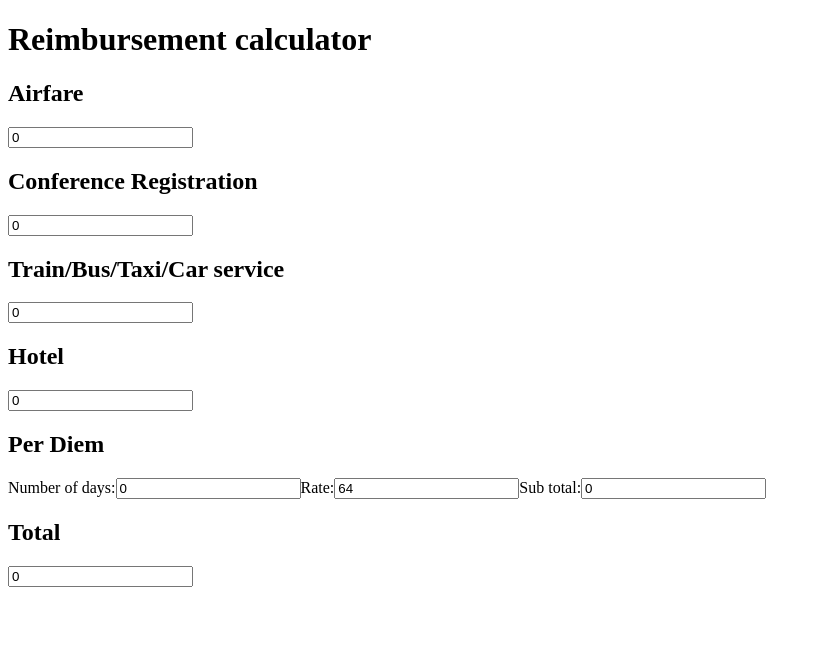
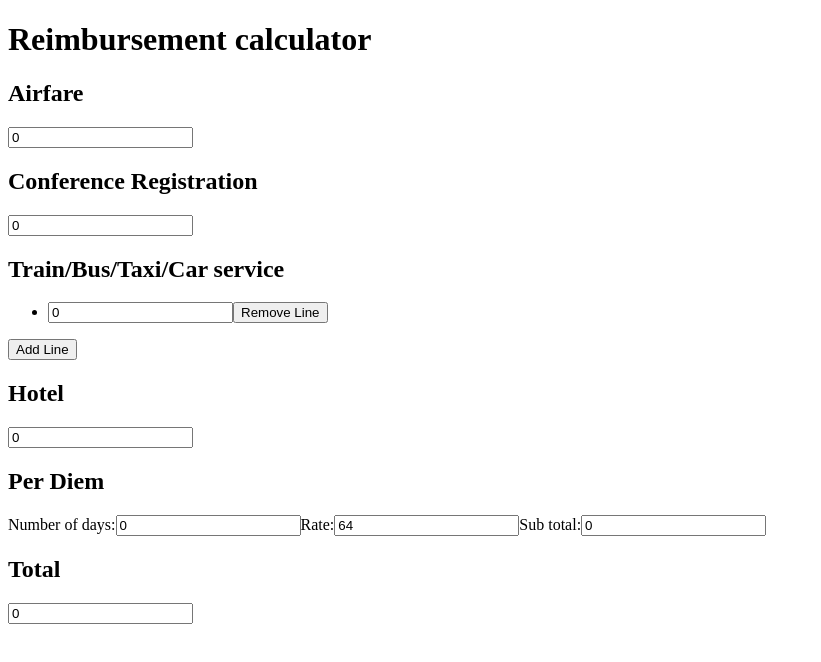
Before and after one commit to jcoyne/ng-reimbursement, an Angular app: page / in a window 1280 px wide. Shown: the top 662 px of the page, without its empty margins (0-821 px from the left). Built offline with nearby package versions, Linux system fonts and the light colour scheme.

Commit message:
Add multiline items (e.g. car, train, bus)

```diff
--- a/src/app/app.component.html
+++ b/src/app/app.component.html
@@ -12,12 +12,12 @@
 
 
   <h2>Train/Bus/Taxi/Car service</h2>
-  <input id="car-total" type="number" step=".01" name="car" [(ngModel)]="model.car.total">
+  <multi-line-item [model]="model.car"></multi-line-item>
 
   <h2>Hotel</h2>
   <input id="hotel-total" type="number" step=".01" name="hotel" [(ngModel)]="model.hotel.total">
 
   <per-diem [model]="model.per_diem"></per-diem>
 
-  <h2>Total</h2> <input id="total" type="number" name="total" [(ngModel)]="model.total">
+  <h2>Total</h2> <input id="total" type="number" step=".01" name="total" [(ngModel)]="model.total">
 </form>
--- a/src/app/app.component.ts
+++ b/src/app/app.component.ts
@@ -1,31 +1,5 @@
 import { Component } from '@angular/core';
-import { PerDiem } from './per-diem';
-
-export class LineItem {
-  constructor(
-    public total: number
-  ) {}
-}
-
-export class Reimbursement {
-  public airfare: LineItem;
-  public registration: LineItem;
-  public car: LineItem;
-  public hotel: LineItem;
-  public per_diem: PerDiem;
-  constructor () {
-    this.airfare = new LineItem(0);
-    this.registration = new LineItem(0);
-    this.car = new LineItem(0);
-    this.hotel = new LineItem(0);
-    this.per_diem = new PerDiem(0, 64);
-  }
-
-  get total() {
-    return this.airfare.total + this.registration.total + this.car.total +
-      this.hotel.total + this.per_diem.total;
-  }
-}
+import { Reimbursement } from './reimbursement';
 
 @Component({
   selector: 'app-root',
@@ -36,5 +10,4 @@ export class Reimbursement {
 export class AppComponent {
   title = 'Reimbursement calculator';
   model = new Reimbursement();
-
 }
--- a/src/app/app.module.ts
+++ b/src/app/app.module.ts
@@ -5,11 +5,13 @@ import { HttpModule } from '@angular/http';
 
 import { AppComponent } from './app.component';
 import { PerDiemComponent } from './per-diem.component';
+import { MultiLineItemComponent } from './multi-line-item.component';
 
 @NgModule({
   declarations: [
     AppComponent,
-    PerDiemComponent
+    PerDiemComponent,
+    MultiLineItemComponent
   ],
   imports: [
     BrowserModule,
--- /dev/null
+++ b/src/app/line-item.ts
@@ -0,0 +1,5 @@
+export class LineItem {
+  constructor(
+    public total: number
+  ) {}
+}
--- /dev/null
+++ b/src/app/multi-line-item.component.html
@@ -0,0 +1,8 @@
+<ul>
+  <li *ngFor="let line of model.lines">
+     <input type="number" step=".01" name="car" [(ngModel)]="line.total">
+     <button (click)="removeLine(line)">Remove Line</button>
+
+   </li>
+</ul>
+<button (click)="addLine()">Add Line</button>
--- /dev/null
+++ b/src/app/multi-line-item.component.ts
@@ -0,0 +1,20 @@
+import { Component, Input } from '@angular/core';
+import { MultiLineItem } from './multi-line-item';
+
+@Component({
+  selector: 'multi-line-item',
+  templateUrl: './multi-line-item.component.html',
+})
+export class MultiLineItemComponent {
+  total = 0
+  @Input()
+  model: MultiLineItem;
+
+  addLine() {
+    this.model.addLine();
+  }
+
+  removeLine(line) {
+    this.model.removeLine(line);
+  }
+}
--- /dev/null
+++ b/src/app/multi-line-item.ts
@@ -0,0 +1,23 @@
+import { LineItem } from './line-item';
+
+export class MultiLineItem {
+  lines: Array<LineItem>
+  constructor() {
+    this.lines = [new LineItem(0)];
+  }
+
+  get total(): number {
+      return this.lines.reduce((acc, elem) => acc + elem.total, 0);
+  }
+
+  addLine(): void {
+    this.lines.push(new LineItem(0));
+  }
+
+  removeLine(line: LineItem): void {
+    let i = this.lines.indexOf(line);
+    if(i != -1) {
+    	this.lines.splice(i, 1);
+    }
+  }
+}
--- /dev/null
+++ b/src/app/reimbursement.ts
@@ -0,0 +1,24 @@
+
+import { LineItem } from './line-item';
+import { MultiLineItem } from './multi-line-item';
+import { PerDiem } from './per-diem';
+
+export class Reimbursement {
+  public airfare: LineItem;
+  public registration: LineItem;
+  public car: LineItem;
+  public hotel: LineItem;
+  public per_diem: PerDiem;
+  constructor () {
+    this.airfare = new LineItem(0);
+    this.registration = new LineItem(0);
+    this.car = new MultiLineItem();
+    this.hotel = new LineItem(0);
+    this.per_diem = new PerDiem(0, 64);
+  }
+
+  get total() {
+    return this.airfare.total + this.registration.total + this.car.total +
+      this.hotel.total + this.per_diem.total;
+  }
+}
```
